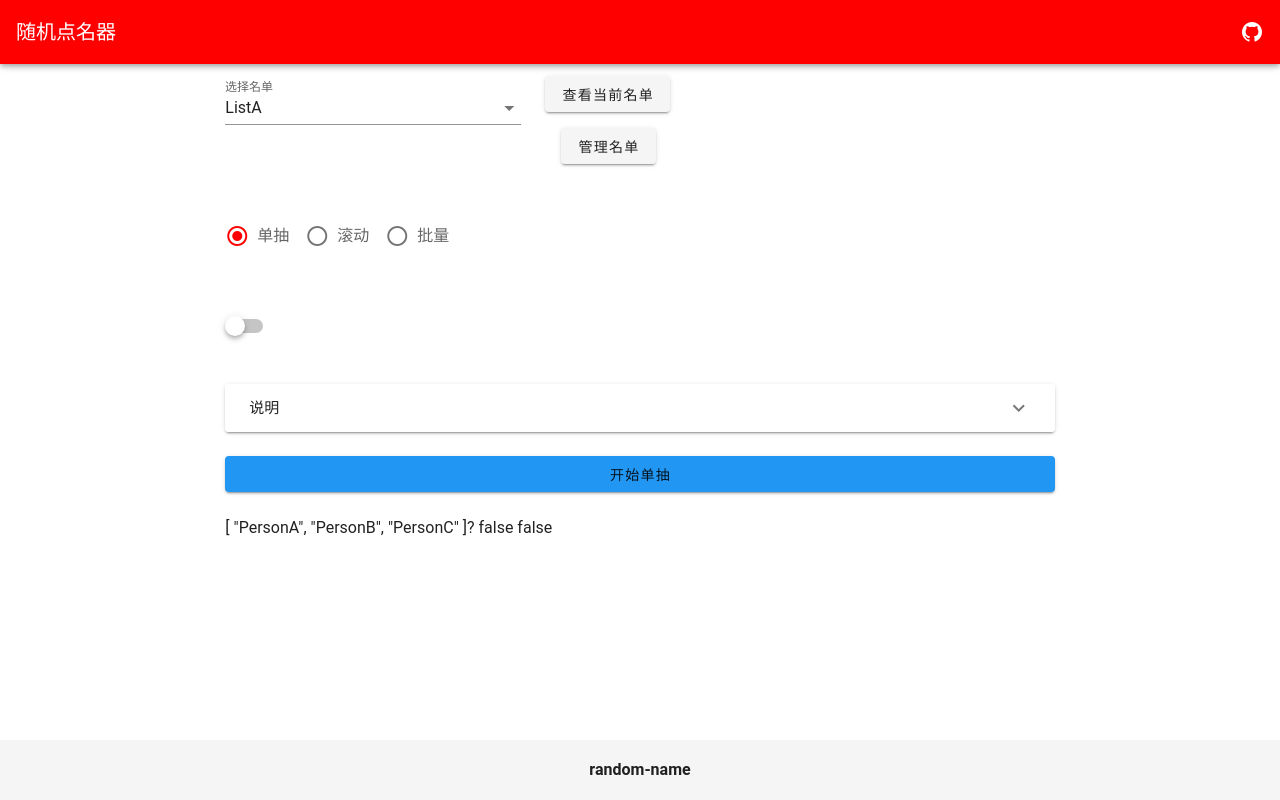
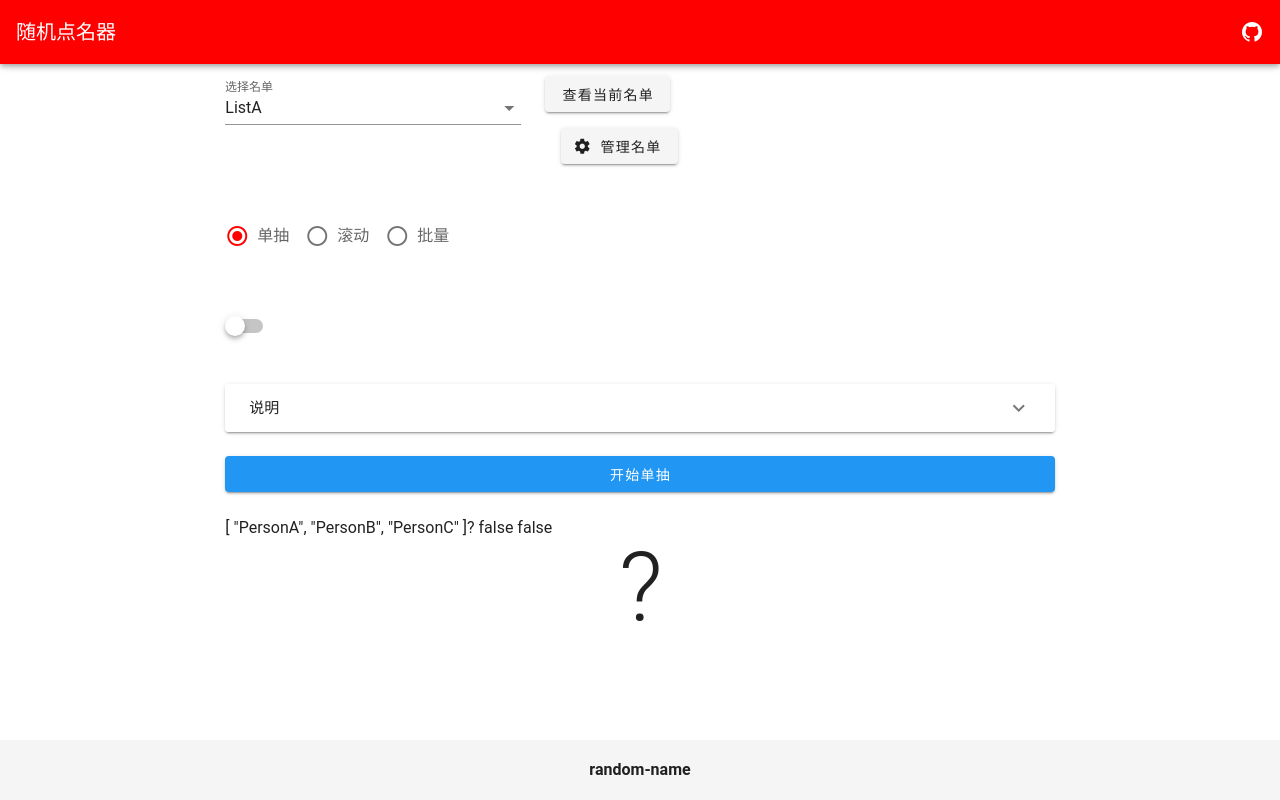
Before and after one commit to AkariRin/random-name, a Vue app: page / in a window 1280 px wide. Built offline with nearby package versions, Linux system fonts and the light colour scheme; a small style sheet from the web is missing.

Commit message:
chore: 完成部分名单管理内容

```diff
--- a/src/components/currentList.vue
+++ b/src/components/currentList.vue
@@ -5,8 +5,9 @@
     </template>
     <v-card tile>
       <v-card-title>当前名单</v-card-title>
+      <v-card-subtitle>人数：{{ count }}</v-card-subtitle>
       <v-card-text>
-        <v-chip v-for="c in chips" :key="c">{{ c }}</v-chip>
+        <v-chip v-for="c in chips" :key="c" class="ma-1">{{ c }}</v-chip>
       </v-card-text>
       <v-divider></v-divider>
       <v-card-actions>
@@ -20,6 +21,8 @@
 </template>
 
 <script>
+import _ from "lodash";
+
 export default {
   name: "currentList",
   props: ["list"],
@@ -27,6 +30,11 @@ export default {
     chips: Array,
     dialog: false,
   }),
+  computed: {
+    count: function () {
+      return _.size(this.list);
+    },
+  },
   beforeMount() {
     this.chips = this.list;
   },
--- a/src/components/resultDisplay.vue
+++ b/src/components/resultDisplay.vue
@@ -1,11 +1,50 @@
 <template>
-  <div>{{ list }}{{ result }} {{ isBatch }} {{ isRunning }}</div>
+  <div>
+    {{ list }}{{ result }} {{ isBatch }} {{ isRunning }}
+    <div
+      class="text-h1 text-center"
+      v-if="!isBatch && !isRunning"
+      v-text="result"
+    ></div>
+    <div
+      class="text-h1 text-center"
+      v-if="!isBatch && isRunning"
+      v-text="text"
+    ></div>
+  </div>
 </template>
 
 <script>
+//import _ from "lodash";
+
 export default {
   name: "resultDisplay",
   props: ["list", "result", "isBatch", "isRunning"],
+  data: () => ({
+    text: "",
+  }),
+  /*
+  滚动函数的实现暂时搁置
+  watch: {
+    isRunning: function () {
+      new Promise(() => {
+        while (!this.isRunning) {
+          let _i = 0;
+          console.log(_i);
+          if (!this.isRunning) {
+            return 0;
+          }
+          if (_i >= _.size(this.list)) {
+            _i = 0;
+          }
+          this.text = this.list[_i];
+          _i += 1;
+          setTimeout(() => {}, 500);
+        }
+      });
+    },
+  },
+  */
 };
 </script>
 
--- a/src/views/Home.vue
+++ b/src/views/Home.vue
@@ -7,12 +7,14 @@
           :items="list.selector"
           :value="global.settings.selected"
           label="选择名单"
-        >
-        </v-select>
+        ></v-select>
       </v-col>
       <v-col cols="2">
         <current-list :list="list.current"></current-list>
-        <v-btn @click="$router.push('/list')" class="ma-4">管理名单</v-btn>
+        <v-btn @click="$router.push('/list')" class="ma-4">
+          <v-icon left>mdi-cog</v-icon>
+          管理名单
+        </v-btn>
       </v-col>
     </v-row>
     <v-row>
@@ -27,7 +29,7 @@
     </v-row>
     <v-row>
       <v-col cols="1" offset="2">
-        <v-switch></v-switch>
+        <v-switch v-model="global.settings.allowRepeat"></v-switch>
       </v-col>
     </v-row>
     <v-row>
@@ -42,26 +44,27 @@
           color="blue"
           block
           @click="random()"
+          dark
           >开始单抽</v-btn
         >
         <v-btn
           v-else-if="
-            global.settings.mode === '1' &&
-            componentController.isRunning === false
+            global.settings.mode === '1' && componentCtl.isRunning === false
           "
           color="blue"
           block
           @click="startRunning()"
+          dark
           >开始单抽</v-btn
         >
         <v-btn
           v-else-if="
-            global.settings.mode === '1' &&
-            componentController.isRunning === true
+            global.settings.mode === '1' && componentCtl.isRunning === true
           "
           color="red"
           block
           @click="random()"
+          dark
           >停止</v-btn
         >
         <v-btn
@@ -69,6 +72,7 @@
           color="blue"
           block
           @click="randomBatch()"
+          dark
           >开始批量抽取</v-btn
         >
       </v-col>
@@ -78,8 +82,8 @@
         <result-display
           :result="result"
           :list="list.current"
-          :is-batch="componentController.isBatch"
-          :is-running="componentController.isRunning"
+          :is-batch="componentCtl.isBatch"
+          :is-running="componentCtl.isRunning"
         ></result-display>
       </v-col>
     </v-row>
@@ -88,7 +92,6 @@
 
 <script>
 import _ from "lodash";
-//import iconTip from "@/components/iconTip";
 import currentList from "@/components/currentList";
 import resultDisplay from "@/components/resultDisplay";
 import infoPanel from "@/components/infoPanel";
@@ -96,7 +99,6 @@ import infoPanel from "@/components/infoPanel";
 export default {
   name: "HomeView",
   components: {
-    //iconTip,
     currentList,
     resultDisplay,
     infoPanel,
@@ -125,7 +127,7 @@ export default {
       selector: [],
     },
     //组件控制器
-    componentController: {
+    componentCtl: {
       isBatch: false,
       isRunning: false,
       cacheSelectedList: "",
@@ -135,20 +137,20 @@ export default {
   }),
   methods: {
     random() {
-      this.componentController.isBatch = false;
+      this.componentCtl.isBatch = false;
       this.result = _.sample(this.list.current);
-      this.componentController.isRunning = false;
+      this.componentCtl.isRunning = false;
       if (!this.global.settings.allowRepeat) {
         _.pull(this.list.current, this.result);
       }
     },
     startRunning() {
-      this.componentController.isBatch = false;
-      this.componentController.isRunning = true;
+      this.componentCtl.isBatch = false;
+      this.componentCtl.isRunning = true;
     },
     randomBatch() {
-      this.componentController.isBatch = true;
-      this.componentController.isRunning = false;
+      this.componentCtl.isBatch = true;
+      this.componentCtl.isRunning = false;
       this.result = _.sampleSize(
         this.list.current,
         this.global.settings.batch_count
@@ -167,12 +169,12 @@ export default {
         if (
           !_.isEqual(
             newValue.settings.selected,
-            this.componentController.cacheSelectedList
+            this.componentCtl.cacheSelectedList
           )
         ) {
           this.list.current = this.global.list[newValue.settings.selected];
         }
-        this.componentController.cacheSelectedList = newValue.settings.selected;
+        this.componentCtl.cacheSelectedList = newValue.settings.selected;
       },
       deep: true,
     },
--- a/src/views/List.vue
+++ b/src/views/List.vue
@@ -1,10 +1,32 @@
 <template>
-  <div></div>
+  <v-container fluid>
+    <v-row>
+      <v-col cols="1" offset="2">
+        <v-btn @click="$router.push('/')">
+          <v-icon left>mdi-arrow-left</v-icon>
+          返回
+        </v-btn>
+      </v-col>
+    </v-row>
+    <v-row></v-row>
+    <v-row>
+      <v-col cols="8" offset="2">
+        <v-expansion-panels>
+          <v-expansion-panel
+            v-for="nl in namelists"
+            :key="nl"
+          ></v-expansion-panel>
+        </v-expansion-panels>
+      </v-col>
+    </v-row>
+  </v-container>
 </template>
 
 <script>
 export default {
   name: "ListView",
+  data: () => ({}),
+  beforeMount() {},
 };
 </script>
 
```
Also changed, not shown: src/components/iconTip.vue (deleted, +0 -17 lines), src/listParser.js (added, +20 -0 lines).
